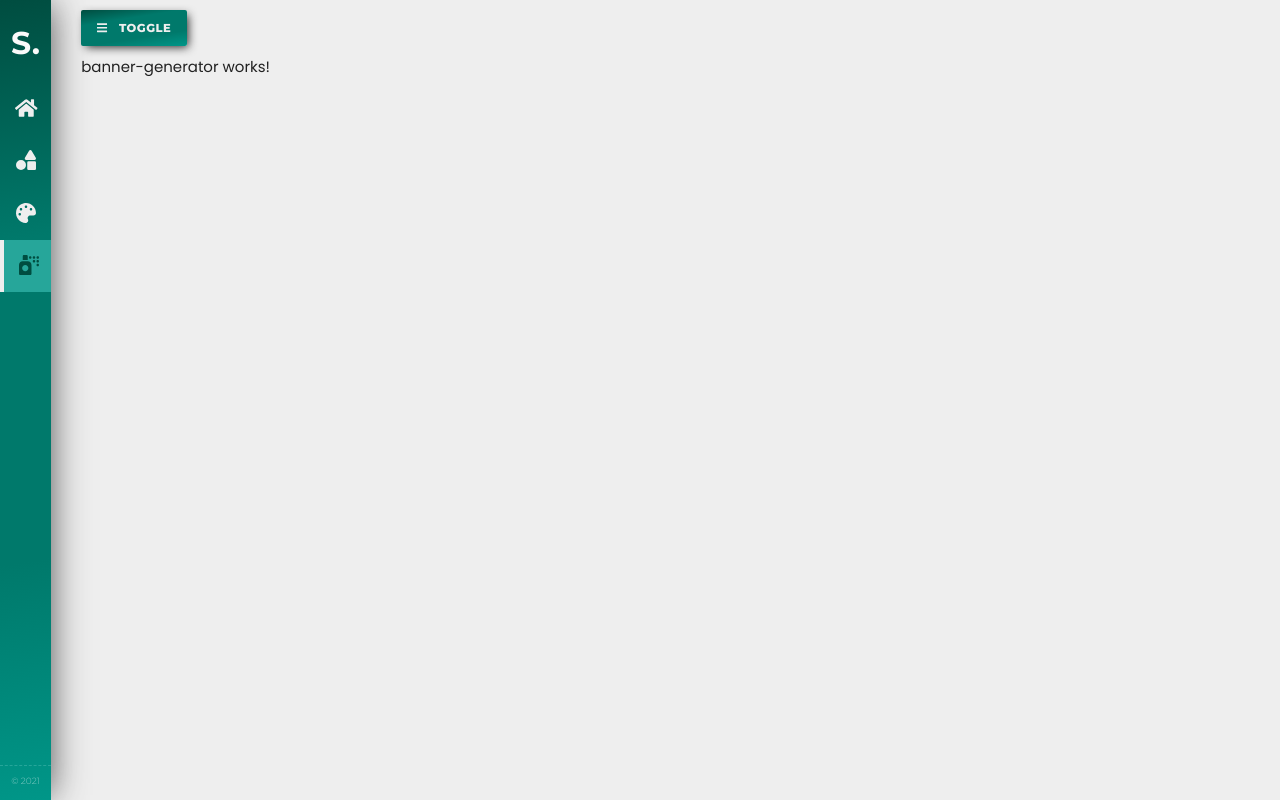
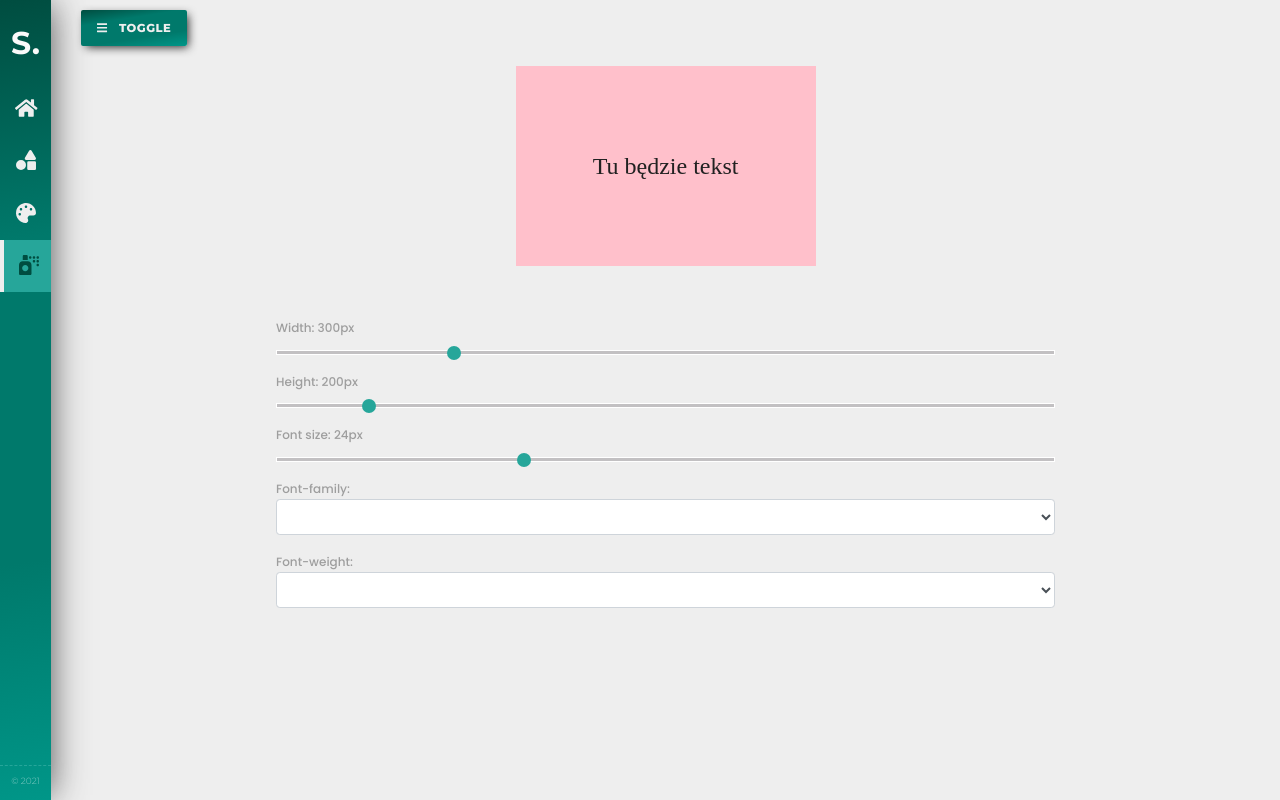
Before and after one commit to bartlomiejwyszecki/CSS-Application, an Angular app: page /banner-generator in a window 1280 px wide. Built offline with nearby package versions, Linux system fonts and the light colour scheme.

Commit message:
Banner generator started. At the moment there are 4 options: width, height, font-size, font-family and the fifth option - font-weight is not working propetly yet.

```diff
--- a/src/app/app.component.html
+++ b/src/app/app.component.html
@@ -11,7 +11,7 @@
           </a>
         </div>
       </div>
-      <div class="row col-12">
+      <div class="container">
         <div class="router">
           <router-outlet></router-outlet>
         </div>
--- a/src/app/app.component.scss
+++ b/src/app/app.component.scss
@@ -1,15 +1,13 @@
-@import url('https://fonts.googleapis.com/css2?family=Montserrat:wght@200;300;400;500;600;700;800;900&display=swap');
-@import url('https://fonts.googleapis.com/css2?family=Poppins:wght@200;300;400;500;600;700;800;900&display=swap');
+@import url('https://fonts.googleapis.com/css2?family=Montserrat:wght@100;200;300;400;500;600;700;800;900&display=swap');
+@import url('https://fonts.googleapis.com/css2?family=Poppins:wght@100;200;300;400;500;600;700;800;900&display=swap');
 
 $poppins: 'Poppins', sans-serif;
 $montserrat: 'Montserrat', sans-serif;
 $black: #212121;
 
 .flexbox {
-    height: 100%;
     display: flex;
     align-content: flex-start;
-    background: #eeeeee;
     .side {
         height: 100%;
         position: fixed;
@@ -17,7 +15,6 @@ $black: #212121;
     .container-fluid {
         padding-top: 15px;
         transition: 1s;
-        min-height: 100vh;
         height: auto;
         .toggler {
             position: fixed;
@@ -40,7 +37,7 @@ $black: #212121;
         .router {
             font-family: $poppins;
             color: $black;
-            margin-top: 20px;
+            margin-top: 50px;
         }
     }
     .container-fluid.active {
--- a/src/app/app.module.ts
+++ b/src/app/app.module.ts
@@ -10,6 +10,7 @@ import { ShapeGeneratorComponent } from './components/shape-generator/shape-gene
 import { GradientGeneratorComponent } from './components/gradient-generator/gradient-generator.component';
 import { BannerGeneratorComponent } from './components/banner-generator/banner-generator.component';
 import { PageNotFoundComponent } from './components/page-not-found/page-not-found.component';
+import { FormsModule, ReactiveFormsModule } from '@angular/forms';
 
 @NgModule({
   declarations: [
@@ -24,7 +25,9 @@ import { PageNotFoundComponent } from './components/page-not-found/page-not-foun
   imports: [
     BrowserModule,
     AppRoutingModule,
-    FontAwesomeModule
+    FontAwesomeModule,
+    FormsModule,
+    ReactiveFormsModule
   ],
   providers: [],
   bootstrap: [AppComponent]
--- /dev/null
+++ b/src/app/components/banner-generator/assets/fonts.ts
@@ -0,0 +1,81 @@
+export interface Font {
+    name: string;
+    description: string;
+    weights: number[];
+    id: number;
+}
+
+export const FONTS: Font[] = [
+    {
+        id: 0,
+        name: 'Poppins',
+        description: "'Poppins', sans-serif",
+        weights: [100, 200, 300, 400, 500, 600, 700, 800, 900]
+    },
+    {
+        id: 1,
+        name: 'Montserrat',
+        description: "'Montserrat', sans-serif",
+        weights: [100, 200, 300, 400, 500, 600, 700, 800, 900]
+    },
+    {
+        id: 2,
+        name: 'Roboto',
+        description: "'Roboto', sans-serif",
+        weights: [100, 300, 400, 500, 700, 900]
+    },
+    {
+        id: 3,
+        name: 'Open Sans',
+        description: "'Open Sans', sans-serif",
+        weights: [300, 400, 600, 700]
+    },
+    {
+        id: 4,
+        name: 'Lato',
+        description: "'Lato', sans-serif",
+        weights: [100, 300, 400, 700, 900]
+    },
+    {
+        id: 5,
+        name: 'Ubuntu',
+        description: "'Ubuntu', sans-serif",
+        weights: [300, 400, 500, 700]
+    },
+    {
+        id: 6,
+        name: 'Merriweather',
+        description: "'Merriweather', serif",
+        weights: [300, 400, 700, 900]
+    },
+    {
+        id: 7,
+        name: 'Playfair Display',
+        description: "'Playfair Display', serif",
+        weights: [400, 500, 600, 700, 800, 900]
+    },
+    {
+        id: 8,
+        name: 'Cormorant Garamond',
+        description: "'Cormorant Garamond', serif",
+        weights: [300, 400, 500, 600, 700]
+    },
+    {
+        id: 9,
+        name: 'Lora',
+        description: "'Lora', serif",
+        weights: [400, 500, 600, 700]
+    },
+    {
+        id: 10,
+        name: 'Bitter',
+        description: "'Bitter', serif",
+        weights: [100, 200, 300, 400, 500, 600, 700, 800, 900]
+    },
+    {
+        id: 11,
+        name: 'Arvo',
+        description: "'Arvo', serif",
+        weights: [400, 700]
+    }
+]
--- a/src/app/components/banner-generator/banner-generator.component.html
+++ b/src/app/components/banner-generator/banner-generator.component.html
@@ -1 +1,34 @@
-<p>banner-generator works!</p>
+<div class="container-fluid">
+    <div class="banner">
+        <div class="content" [ngStyle]="getBannerStyles()" #banner>
+            <span>Tu będzie tekst</span>
+        </div>
+    </div>
+
+    <div class="settings">
+        <label for="customRange2" class="form-label">Width: {{ width }}px</label>
+        <input type="range" class="form-range" min="100" max="1000" step="20" id="customRange2" [(ngModel)]="width">
+
+        <label for="customRange2" class="form-label">Height: {{ height }}px</label>
+        <input type="range" class="form-range" min="100" max="1000" step="20" id="customRange2" [(ngModel)]="height">
+
+        <label for="customRange2" class="form-label">Font size: {{ fontSize }}px</label>
+        <input type="range" class="form-range" min="2" max="72" step="2" id="customRange2" [(ngModel)]="fontSize">
+
+        <div class="form-group">
+            <label for="sel1">Font-family: </label>
+            <select class="form-control" id="sel1" [(ngModel)]="font">
+              <option *ngFor="let f of fonts" [style.fontFamily]="f.description">{{ f.name }}</option>
+            </select>
+        </div>
+        <div class="form-group">
+            <label for="sel1">Font-weight:</label>
+            <select class="form-control" id="sel1" [(ngModel)]="fontWeight">
+                <ng-container *ngIf="id">
+                    <option selected>Poppins</option>
+                    <option *ngFor="let w of fonts[id].weights">{{ w }}</option>
+                </ng-container>
+            </select>
+        </div>
+    </div>
+</div>
--- a/src/app/components/banner-generator/banner-generator.component.scss
+++ b/src/app/components/banner-generator/banner-generator.component.scss
@@ -0,0 +1,48 @@
+@import url('https://fonts.googleapis.com/css2?family=Roboto:wght@100;300;400;500;700;900&display=swap');
+@import url('https://fonts.googleapis.com/css2?family=Open+Sans:wght@300;400;600;700;800&display=swap');
+@import url('https://fonts.googleapis.com/css2?family=Lato:wght@100;300;400;700;900&display=swap');
+@import url('https://fonts.googleapis.com/css2?family=Ubuntu:wght@300;400;500;700&display=swap');
+@import url('https://fonts.googleapis.com/css2?family=Merriweather:wght@300;400;700;900&display=swap');
+@import url('https://fonts.googleapis.com/css2?family=Cormorant+Garamond:wght@300;400;500;600;700&display=swap');
+@import url('https://fonts.googleapis.com/css2?family=Playfair+Display:wght@400;500;600;700;800;900&display=swap');
+@import url('https://fonts.googleapis.com/css2?family=Lora:wght@400;500;600;700&display=swap');
+@import url('https://fonts.googleapis.com/css2?family=Bitter:wght@100;200;300;400;500;600;700;800;900&display=swap');
+@import url('https://fonts.googleapis.com/css2?family=Arvo:wght@400;700&display=swap');
+
+.container-fluid {
+    .banner {
+        display: flex;
+        justify-content: center;
+        margin-bottom: 50px;
+        .content {
+            background: pink;
+            text-align: center;
+            max-width: 90%;
+            display: flex;
+            justify-content: center;
+            align-items: center;
+            span {
+                display: table;
+                margin: 0 auto;
+            }
+        }
+    }
+    .settings {
+        .form-label, label {
+            font-size: 0.8em;
+            font-weight: 500;
+            margin-bottom: 0px;
+        }
+        .form-control {
+            font-size: 0.8em;
+            font-weight: 500;
+            margin-bottom: 0px;
+            option {
+                font-size: 1.4em;
+            }
+        }
+        input {
+            margin-top: 0px;
+        }
+    }
+}
--- a/src/app/components/banner-generator/banner-generator.component.ts
+++ b/src/app/components/banner-generator/banner-generator.component.ts
@@ -1,15 +1,33 @@
-import { Component, OnInit } from '@angular/core';
+import { Component, DoCheck, OnChanges, SimpleChange, SimpleChanges } from '@angular/core';
+import { Font, FONTS } from './assets/fonts';
 
 @Component({
   selector: 'app-banner-generator',
   templateUrl: './banner-generator.component.html',
   styleUrls: ['./banner-generator.component.scss']
 })
-export class BannerGeneratorComponent implements OnInit {
+export class BannerGeneratorComponent implements DoCheck {
+  width = 300;
+  height = 200;
+  font;
+  id;
+  fontSize = 24;
+  fontWeight;
+  fonts: Font[] = FONTS;
 
-  constructor() { }
-
-  ngOnInit(): void {
+  getBannerStyles() {
+    return {
+      width: `${this.width}px`,
+      height: `${this.height}px`,
+      fontFamily: `${this.font}`,
+      fontSize: `${this.fontSize}px`,
+      fontWeight: `${this.fontWeight}`
+    };
   }
 
+  ngDoCheck(): void {
+    if (this.font) {
+      this.id = this.fonts.find(f => f.name === this.font).id;
+    }
+  }
 }
--- a/src/app/components/home/home.component.html
+++ b/src/app/components/home/home.component.html
@@ -6,7 +6,7 @@
         <h4>The tools description</h4>
         <p>At the moment there are only three tools, but I'm planning to add new ones in the future. Here is current tools description: </p>
         <ul>
-            <li><span>Shape generator</span> - this tool helps to make some more unusual shape from div, that simple square or rectangle.</li>
+            <li><span>Shape generator</span> - this tool helps to make some more unusual shape from div than simple square or rectangle.</li>
             <li><span>Gradient generator</span> - as the name suggests, it makes a gradient of chosen colors, and rotation degree.</li>
             <li><span>Banner generator</span> - have you ever seen a simple post on facebook, with a few words and some color or gradient in the background? This is exactly what this tool is made for. It also lets you download your effects of work.</li>
         </ul>
--- a/src/app/components/home/home.component.scss
+++ b/src/app/components/home/home.component.scss
@@ -1,5 +1,7 @@
 .container {
     padding: 0px;
+    width: 100%;
+    max-width: 700px;
     h2 {
         font-weight: 800;
         font-size: clamp(1.8em, 5vw, 2em);
--- a/src/styles.scss
+++ b/src/styles.scss
@@ -1,2 +1,6 @@
 @import url('https://fonts.googleapis.com/css2?family=Montserrat:wght@200;300;400;500;600;700;800;900&display=swap');
 @import "~bootstrap-icons/font/bootstrap-icons.css";
+
+body {
+    background: #eeeeee;
+}
```
